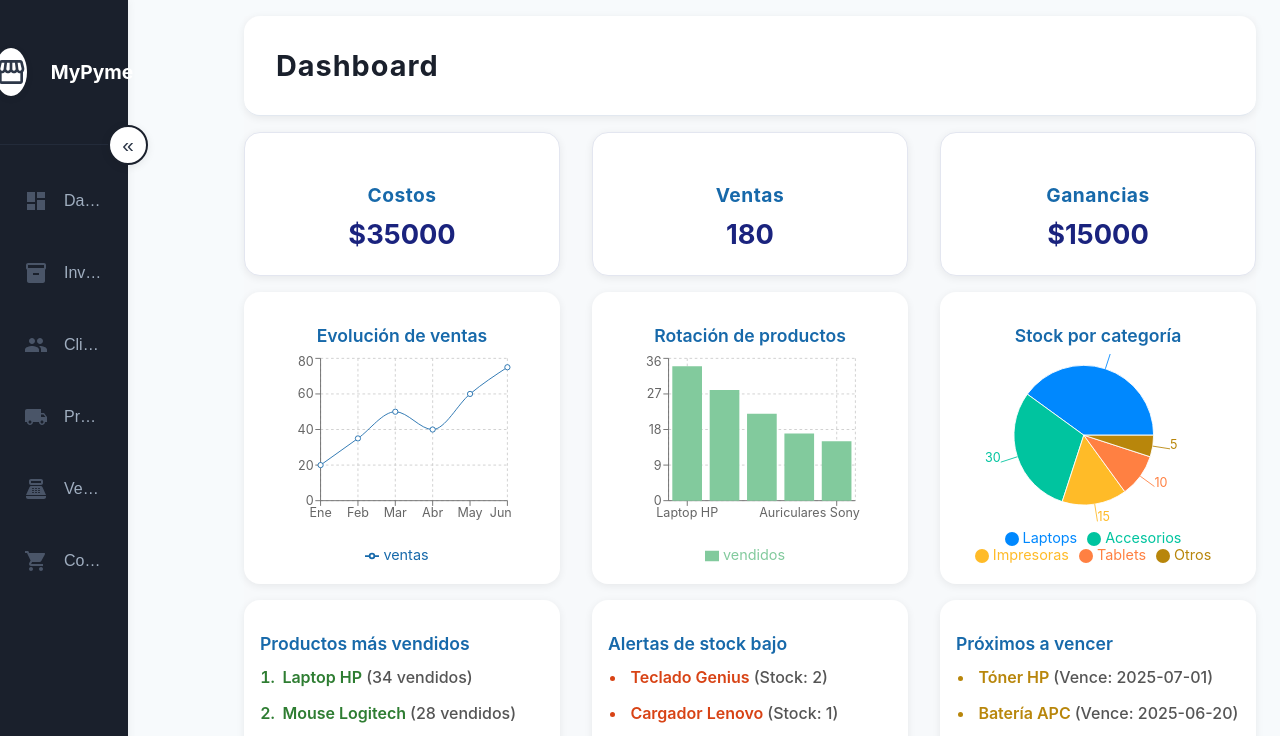
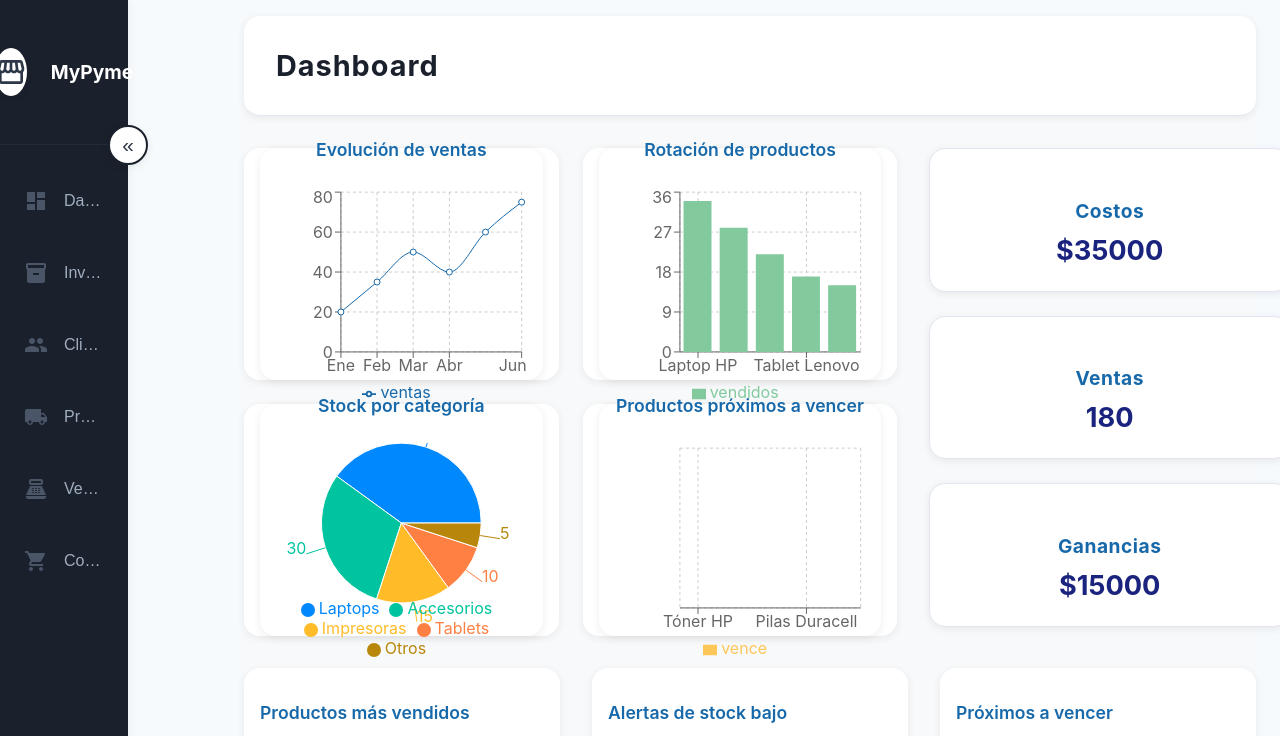
Before and after one commit to Panda2609/my-pyme, a React (Create React App) app: page / in a window 1280 px wide. Shown: the top 736 px of the page. Built offline with nearby package versions, Linux system fonts and the light colour scheme.

Commit message:
cambio en la disposicion de los elementos

```diff
--- a/src/components/Dashboard.jsx
+++ b/src/components/Dashboard.jsx
@@ -21,29 +21,18 @@ const Dashboard = ({ dashboardData }) => {
     } = dashboardData;
 
     return (
+        <>
             <div className="dashboard-container">
+
                 <div className='dashboard-header'>
                     <h2>Dashboard</h2>
                 </div>
 
-            {/* Fila 1: KPIs */}
-            <div className="dashboard-resumen-row">
-                <div className="resumen-card">
-                    <h4>Costos</h4>
-                    <div className="resumen-card-value">${resumenInventario.costos}</div>
-                </div>
-                <div className="resumen-card">
-                    <h4>Ventas</h4>
-                    <div className="resumen-card-value">{resumenInventario.ventas}</div>
-                </div>
-                <div className="resumen-card">
-                    <h4>Ganancias</h4>
-                    <div className="resumen-card-value">${resumenInventario.ganancias}</div>
-                </div>
-            </div>
+            <div className="dashboard-graficos-kpi-layout">
+                {/* Izquierda: 4 gráficos en grilla 2x2 */}
+                <div className="dashboard-graficos-grid">
 
-            {/* Fila 2: Gráficos */}
-            <div className="dashboard-graficos-row">
+                    <div className="grafico">
                         <div className="dashboard-section grafico">
                             <h3>Evolución de ventas</h3>
                             <ResponsiveContainer width="100%" height={220}>
@@ -57,6 +46,9 @@ const Dashboard = ({ dashboardData }) => {
                                 </LineChart>
                             </ResponsiveContainer>
                         </div>
+                    </div>
+
+                    <div className="grafico">
                         <div className="dashboard-section grafico">
                             <h3>Rotación de productos</h3>
                             <ResponsiveContainer width="100%" height={220}>
@@ -70,6 +62,9 @@ const Dashboard = ({ dashboardData }) => {
                                 </BarChart>
                             </ResponsiveContainer>
                         </div>
+                    </div>
+
+                    <div className="grafico">
                         <div className="dashboard-section grafico">
                             <h3>Stock por categoría</h3>
                             <ResponsiveContainer width="100%" height={220}>
@@ -95,7 +90,42 @@ const Dashboard = ({ dashboardData }) => {
                         </div>
                     </div>
 
-            {/* Fila 3: Listados */}
+                    <div className="grafico">
+                        <div className="dashboard-section grafico">
+                            <h3>Productos próximos a vencer</h3>
+                            <ResponsiveContainer width="100%" height={220}>
+                                <BarChart data={productosProximosAVencer}>
+                                    <CartesianGrid strokeDasharray="3 3" />
+                                    <XAxis dataKey="nombre" />
+                                    <YAxis />
+                                    <Tooltip />
+                                    <Legend />
+                                    <Bar dataKey="vence" fill="#ffc658" />
+                                </BarChart>
+                            </ResponsiveContainer>
+                        </div>
+
+                    </div>
+                </div>
+
+                {/* Derecha: tarjeta de KPIs */}
+                <div className="dashboard-kpi-card">
+                    <div className="resumen-card">
+                    <h4>Costos</h4>
+                    <div className="resumen-card-value">${resumenInventario.costos}</div>
+                    </div>
+                    <div className="resumen-card">
+                    <h4>Ventas</h4>
+                    <div className="resumen-card-value">{resumenInventario.ventas}</div>
+                    </div>
+                    <div className="resumen-card">
+                    <h4>Ganancias</h4>
+                    <div className="resumen-card-value">${resumenInventario.ganancias}</div>
+                    </div>
+                </div>
+
+            </div>
+
                 <div className="dashboard-listados-row">
                     <div className="dashboard-section mas-vendidos">
                         <h3>Productos más vendidos</h3>
@@ -127,6 +157,7 @@ const Dashboard = ({ dashboardData }) => {
                     </div>
                 </div>
             </div>
+        </>
     );
 };
 
--- a/src/styles/Dashboard.css
+++ b/src/styles/Dashboard.css
@@ -2,7 +2,7 @@
 .dashboard-container {
   display: flex;
   flex-direction: column;
-  gap: 1rem;
+  gap: 2rem;
   /* padding: 2rem; */
   background: #f7f9fb;
   min-height: 100vh;
@@ -15,13 +15,6 @@
   border-bottom: 1px solid #e2e8f0;
   box-shadow: 0 2px 8px rgba(0,0,0,0.07);
   border-radius: var(--border-radius);
-}
-
-.dashboard-resumen-row {
-  display: flex;
-  flex-direction: row;
-  justify-content: space-between;
-  gap: 2rem;
 }
 
 .resumen-card {
@@ -51,12 +44,6 @@
   font-weight: 700;
   color: #1a237e;
   margin-top: 0.2rem;
-}
-
-.dashboard-graficos-row {
-  display: flex;
-  flex-direction: row;
-  gap: 2rem;
 }
 
 .dashboard-listados-row {
@@ -120,24 +107,9 @@
   padding: 0.3rem 0.2rem;
 }
 
-.recharts-default-legend{
-    gap: 0.5rem;
-    font-size: 0.9rem;
-    color: #555;
-    ;
-}
-
-.recharts-surface {
-  font-size: 0.9rem;
-  color: #555;
-  max-width: 90%;
-  max-height: 90%;
-
-}
 
 @media (max-width: 1100px) {
-  .dashboard-resumen-row,
-  .dashboard-graficos-row,
+
   .dashboard-listados-row {
     flex-direction: column;
     gap: 1.2rem;
@@ -149,7 +121,7 @@
     padding: 1rem;
     gap: 1.2rem;
   }
-  .dashboard-resumen-row,
+
   .dashboard-graficos-row,
   .dashboard-listados-row {
     flex-direction: column;
@@ -196,7 +168,47 @@
   display: flex;
   flex-direction: column;
   align-items: center;
-  min-width: 0;
-  overflow: visible; /* Permite que el gráfico de pastel se muestre completo */
-  height: 260px; /* Asegura suficiente espacio vertical para el gráfico */
+  gap: 1.2rem;
 }
+
+.dashboard-graficos-kpi-layout {
+  display: flex;
+  gap: 2rem;
+  align-items: flex-start;
+  justify-content: space-between;
+  flex-wrap: wrap;
+}
+
+/* Grilla 2x2 de gráficos */
+.dashboard-graficos-grid {
+  display: grid;
+  grid-template-columns: repeat(2, 1fr);
+  gap: 1.5rem;
+  flex: 2;
+  min-width: 300px;
+}
+
+.grafico {
+  background: #fff;
+  border-radius: var(--border-radius);
+  box-shadow: 0 2px 8px rgba(0, 0, 0, 0.07);
+  padding: 1rem;
+  height: 200px; /* puedes ajustar esto */
+  display: flex;
+  align-items: center;
+  justify-content: center;
+}
+
+/* KPI en columna */
+.dashboard-kpi-card {
+  display: flex;
+  flex-direction: column;
+  gap: 1.5rem;
+  flex: 1;
+  min-width: 250px;
+}
+
+.dashboard-kpi-card .resumen-card {
+  width: 100%;
+  align-items: center;
+}
```
Lines whose indentation alone changed are shown as unchanged.
